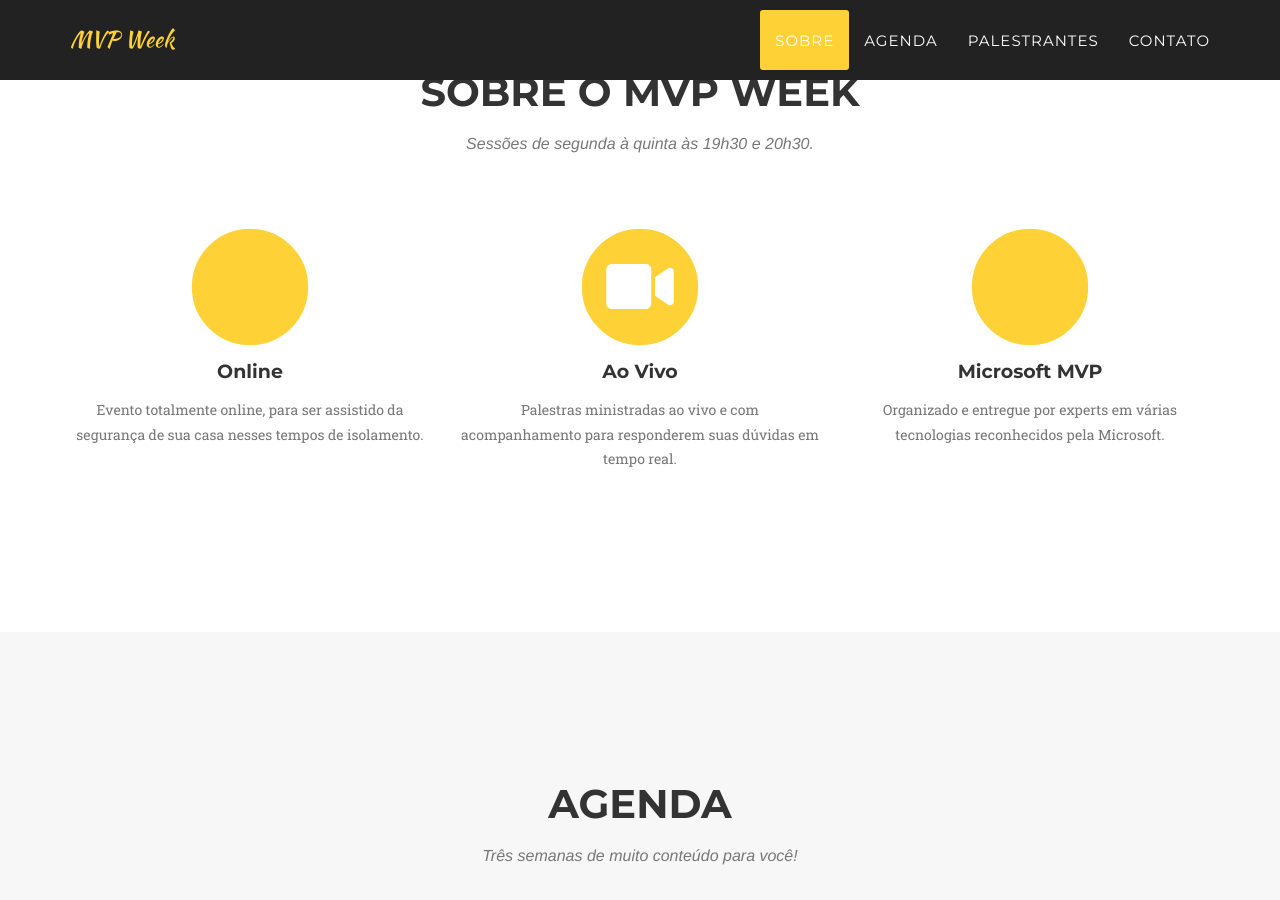
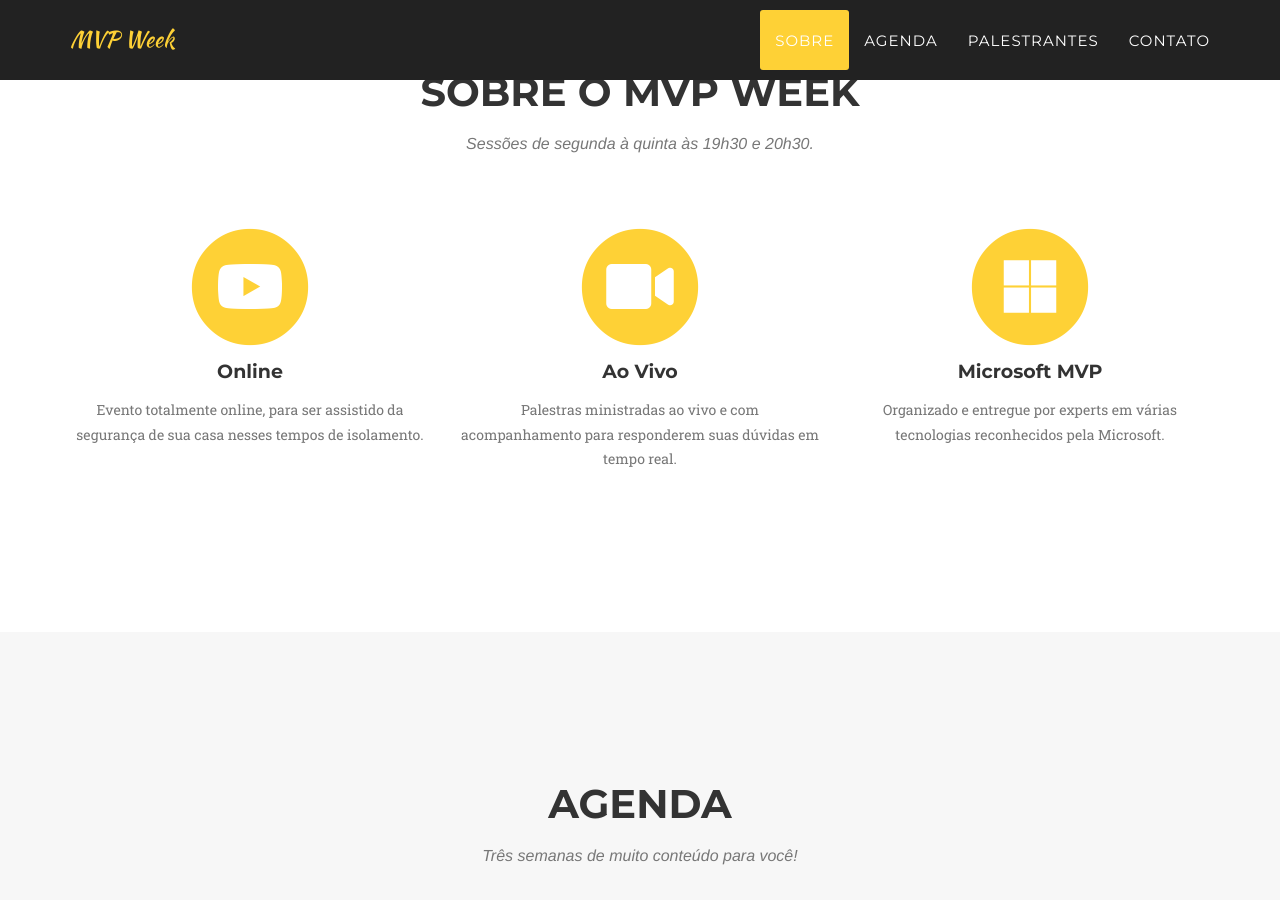
Before and after one commit to mvpweek/mvpweek.github.io, a Jekyll site: the page built from index.html, in a window 1280 px wide and 900 px high, scrolled down 838 px. Built offline with Jekyll 4.4.1, drawn with Linux system fonts in a browser that asks for light colours; nearby versions of some CDN libraries; some web fonts are replaced.

Commit message:
Fix icons

```diff
--- a/_includes/sobre.html
+++ b/_includes/sobre.html
@@ -11,7 +11,7 @@
             <div class="col-md-4">
                 <span class="fa-stack fa-4x">
                     <i class="fa fa-circle fa-stack-2x text-primary"></i>
-                    <i class="fa fa-youtube fa-stack-1x fa-inverse"></i>
+                    <i class="fab fa-youtube fa-stack-1x fa-inverse"></i>
                 </span>
                 <h4 class="service-heading">Online</h4>
                 <p class="text-muted">Evento totalmente online, para ser assistido da segurança de sua casa nesses
@@ -20,7 +20,7 @@
             <div class="col-md-4">
                 <span class="fa-stack fa-4x">
                     <i class="fa fa-circle fa-stack-2x text-primary"></i>
-                    <i class="fa fa-video fa-stack-1x fa-inverse"></i>
+                    <i class="fas fa-video fa-stack-1x fa-inverse"></i>
                 </span>
                 <h4 class="service-heading">Ao Vivo</h4>
                 <p class="text-muted">Palestras ministradas ao vivo e com acompanhamento para responderem suas dúvidas
@@ -29,7 +29,7 @@
             <div class="col-md-4">
                 <span class="fa-stack fa-4x">
                     <i class="fa fa-circle fa-stack-2x text-primary"></i>
-                    <i class="fa fa-microsoft fa-stack-1x fa-inverse"></i>
+                    <i class="fab fa-microsoft fa-stack-1x fa-inverse"></i>
                 </span>
                 <h4 class="service-heading">Microsoft MVP</h4>
                 <p class="text-muted">Organizado e entregue por experts em várias tecnologias reconhecidos pela
```
